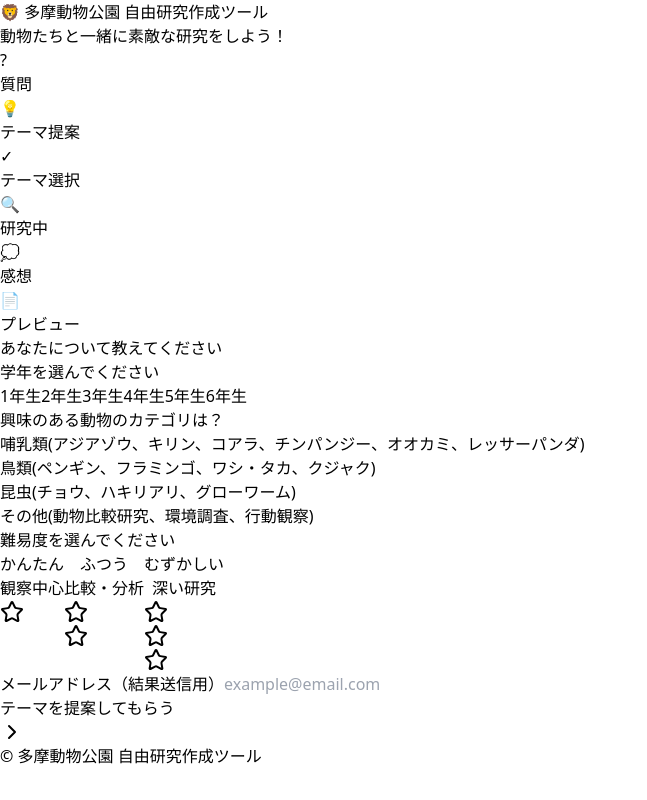
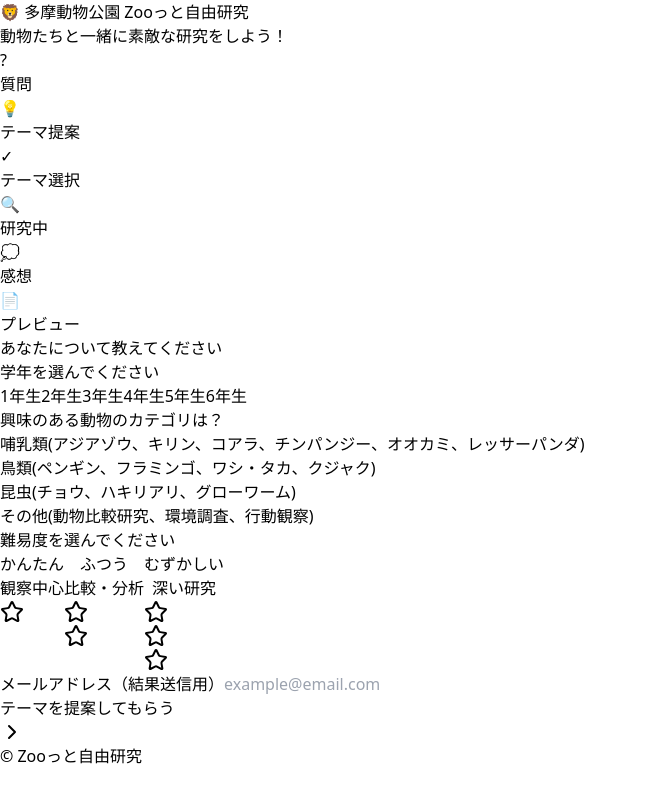
Before and after one commit to sato-toshiya/tama-zoo-app, a React (Vite) app: page / in a window 1280 px wide. Shown: the whole page, without its empty margins (0-647 px from the left). Built offline with nearby package versions, Linux system fonts and the light colour scheme.

Commit message:
name-chanege

```diff
--- a/src/TamaZooResearchTool.jsx
+++ b/src/TamaZooResearchTool.jsx
@@ -1344,7 +1344,7 @@
 
         {/* フッター */}
         <div className="mt-8 text-center text-xs text-gray-500 border-t pt-4">
-          多摩動物公園 自由研究作成ツールで作成
+          「Zooっと自由研究」で作成
         </div>
       </div>
 
@@ -1407,7 +1407,7 @@
       <header className="bg-green-700 text-white p-4">
         <div className="max-w-4xl mx-auto">
           <h1 className="text-2xl font-bold flex items-center gap-2">
-            🦁 多摩動物公園 自由研究作成ツール
+            🦁 多摩動物公園 Zooっと自由研究
           </h1>
           <p className="text-green-100 mt-1">動物たちと一緒に素敵な研究をしよう！</p>
         </div>
@@ -1451,7 +1451,7 @@
       {/* フッター */}
       <footer className="bg-green-700 text-white p-4 mt-8">
         <div className="max-w-4xl mx-auto text-center">
-          <p className="text-green-100">© 多摩動物公園 自由研究作成ツール</p>
+          <p className="text-green-100">© Zooっと自由研究</p>
         </div>
       </footer>
     </div>
```
